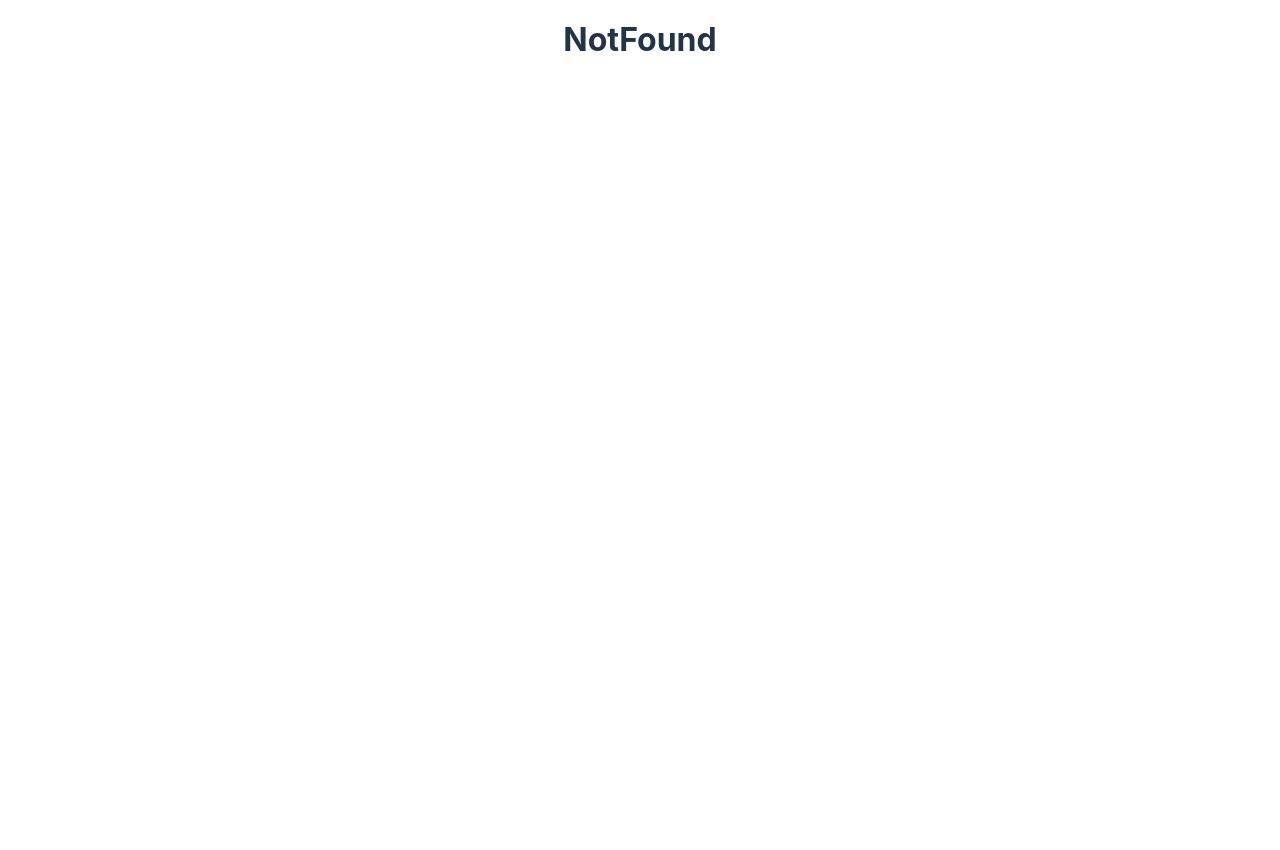
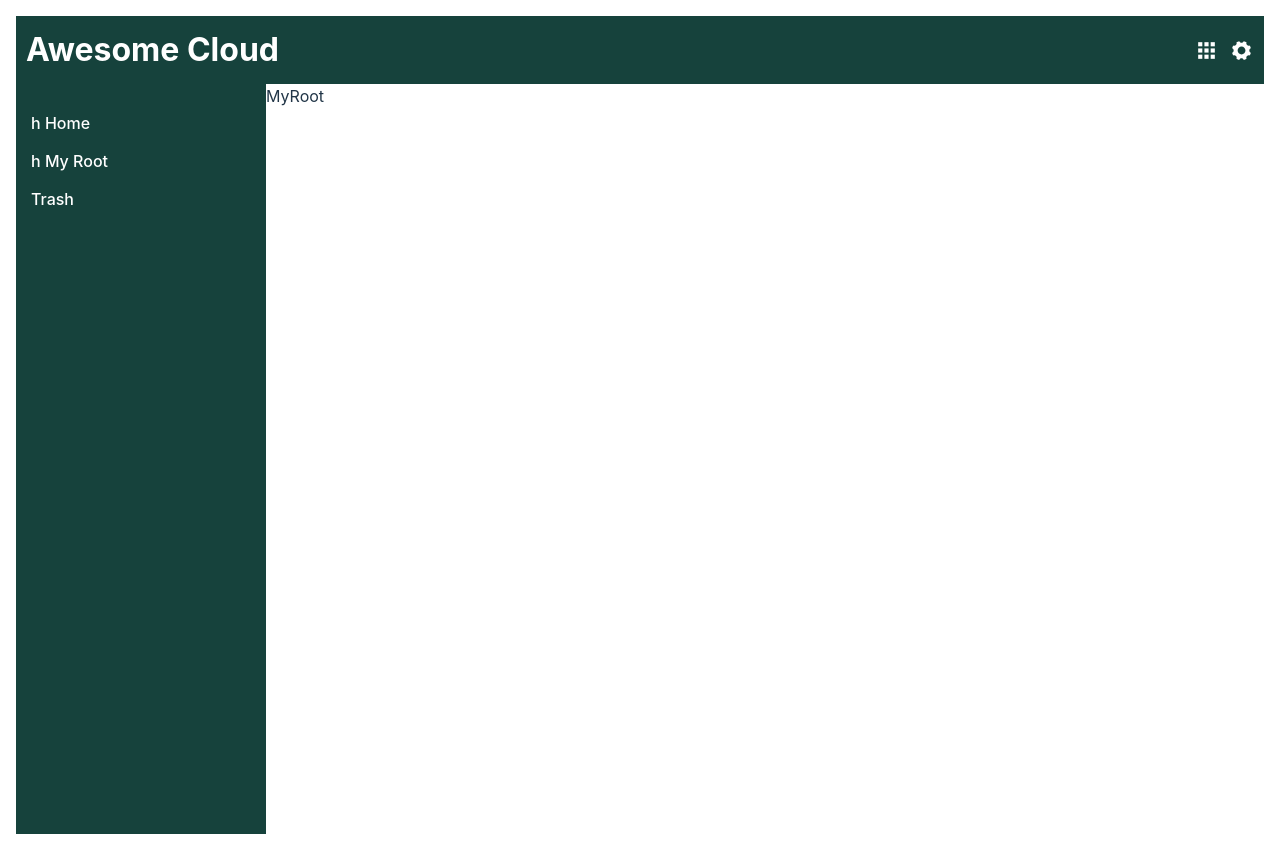
Before and after one commit to fhlandl/awesome-cloud, a React (Vite) app: page /root in a window 1280 px wide. Before the commit this address had no page. Before the commit the page ends 800 px from the top, so only its background shows below. Built offline with nearby package versions, Linux system fonts and the light colour scheme.

Commit message:
Add root, trash pages
- only items added, no content

```diff
--- a/src/main.tsx
+++ b/src/main.tsx
@@ -5,6 +5,8 @@ import './index.css';
 import { createBrowserRouter, RouterProvider } from 'react-router-dom';
 import NotFound from './pages/NotFound.tsx';
 import Home from './pages/Home.tsx';
+import MyRoot from './pages/MyRoot.tsx';
+import Trash from './pages/Trash.tsx';
 
 const router = createBrowserRouter([
   {
@@ -13,7 +15,8 @@ const router = createBrowserRouter([
     errorElement: <NotFound />,
     children: [
       { index: true, path: '/', element: <Home /> },
-      { path: '/example', element: <h1>Example</h1> },
+      { path: '/root', element: <MyRoot /> },
+      { path: '/trash', element: <Trash /> },
     ],
   },
 ]);
--- /dev/null
+++ b/src/pages/MyRoot.tsx
@@ -0,0 +1,7 @@
+import React from 'react';
+
+const MyRoot = () => {
+  return <div>MyRoot</div>;
+};
+
+export default MyRoot;
--- /dev/null
+++ b/src/pages/Trash.tsx
@@ -0,0 +1,7 @@
+import React from 'react';
+
+const Trash = () => {
+  return <div>Trash</div>;
+};
+
+export default Trash;
```
